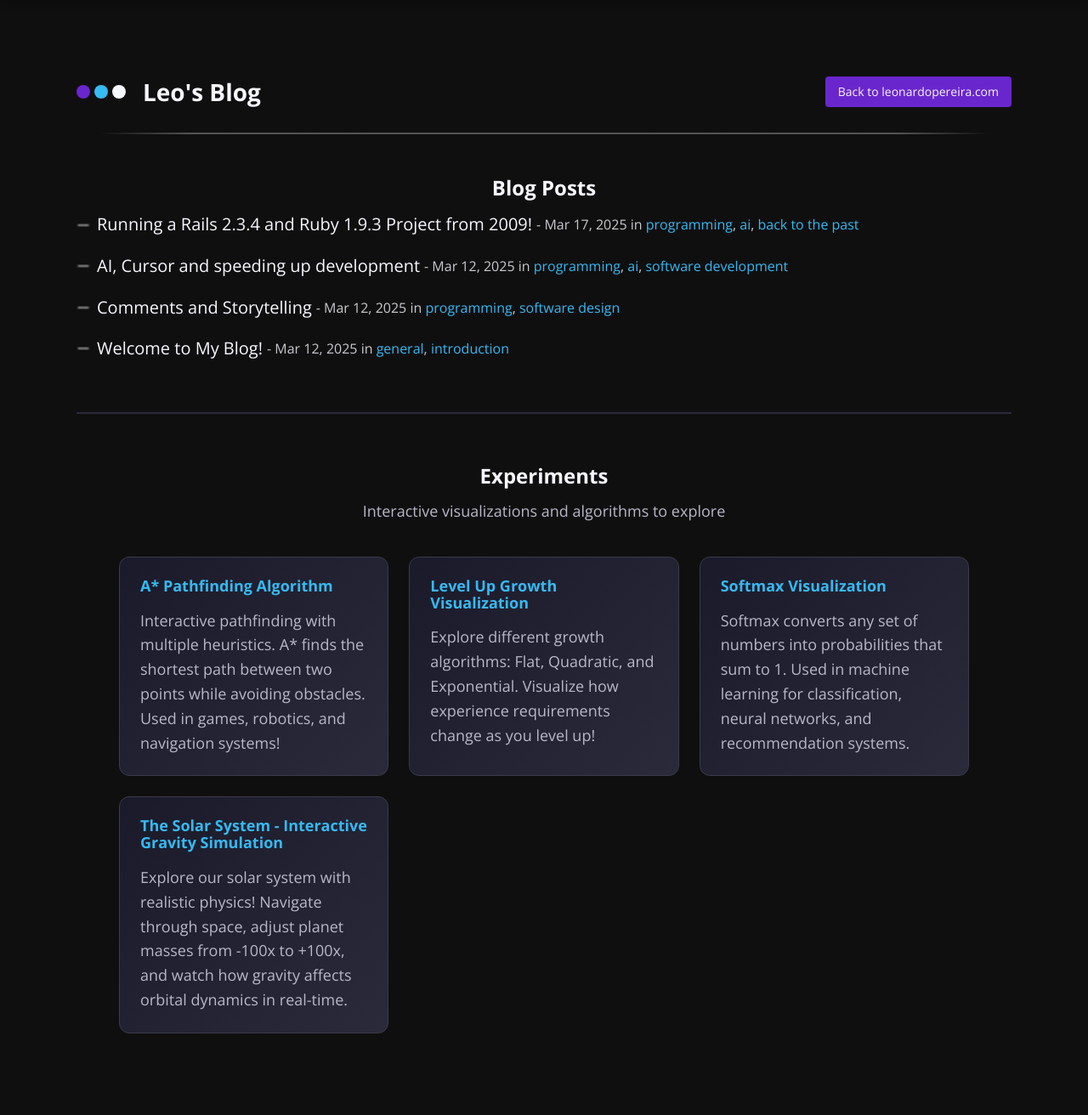
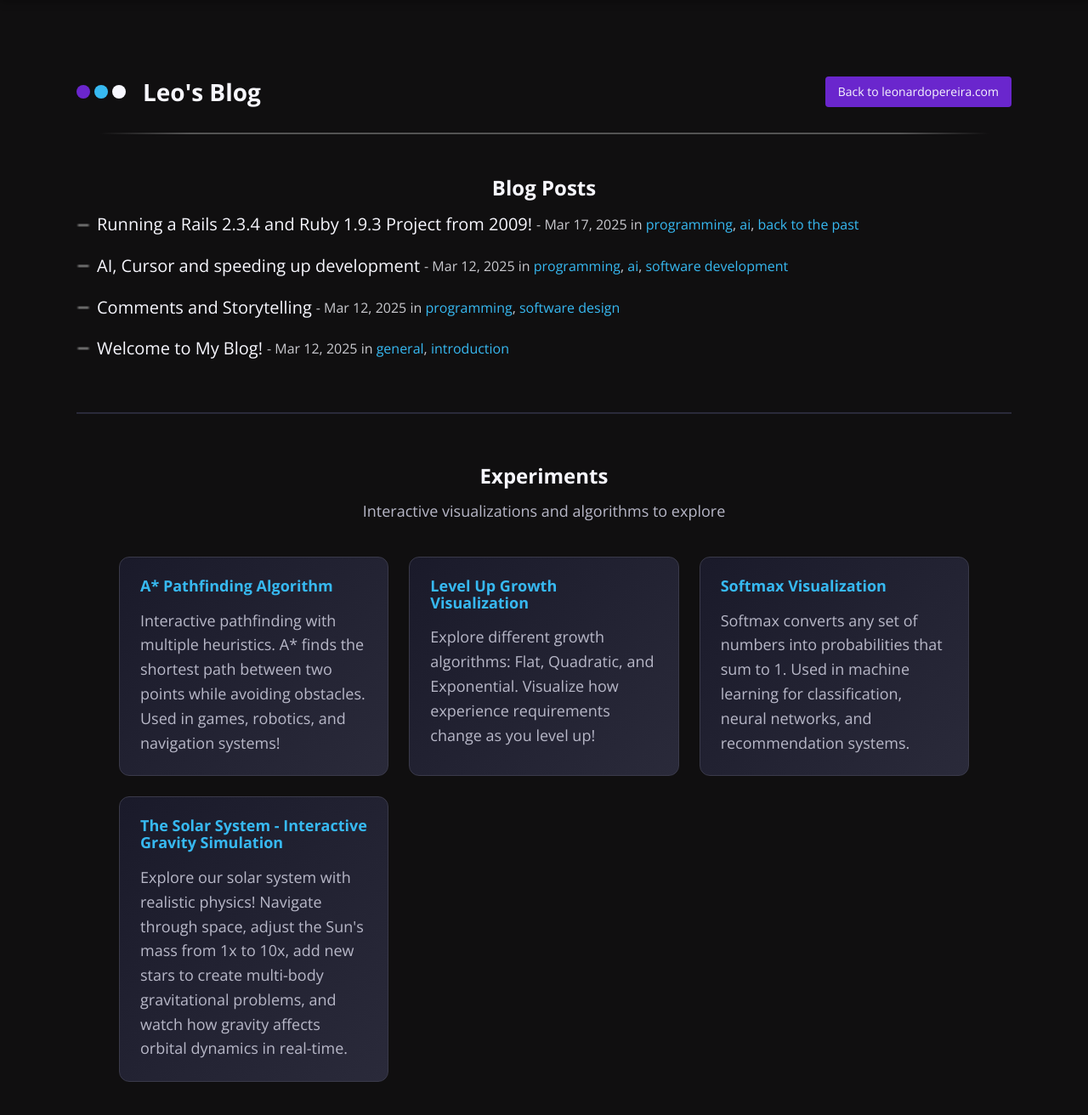
Before and after one commit to dantetekanem/dantetekanem.github.io, a Jekyll site: the page built from index.html, in a window 1280 px wide and 1363 px high. Shown: the top 1312 px of the window at 85% size. Built offline with Jekyll 4.4.1, drawn with Linux system fonts in a browser that asks for light colours; the list of posts is cut into pages by our own code.

Commit message:
Solary System simulation

```diff
--- a/_layouts/home.html
+++ b/_layouts/home.html
@@ -73,7 +73,7 @@ layout: default
 
       <a href="{{ '/experiments/solarsystem/' | relative_url }}" class="experiment-card" target="_blank">
         <h3 class="experiment-title">The Solar System - Interactive Gravity Simulation</h3>
-        <p class="experiment-description">Explore our solar system with realistic physics! Navigate through space, adjust planet masses from -100x to +100x, and watch how gravity affects orbital dynamics in real-time.</p>
+        <p class="experiment-description">Explore our solar system with realistic physics! Navigate through space, adjust the Sun's mass from 1x to 10x, add new stars to create multi-body gravitational problems, and watch how gravity affects orbital dynamics in real-time.</p>
       </a>
     </div>
   </div>
```
